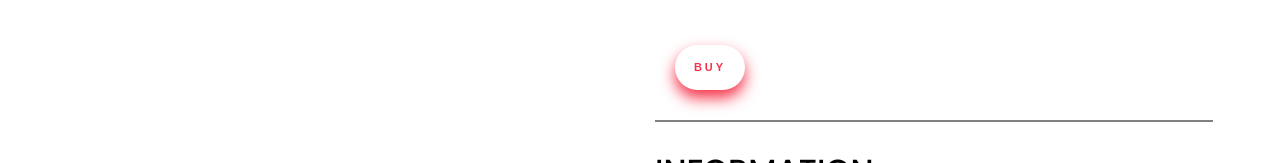
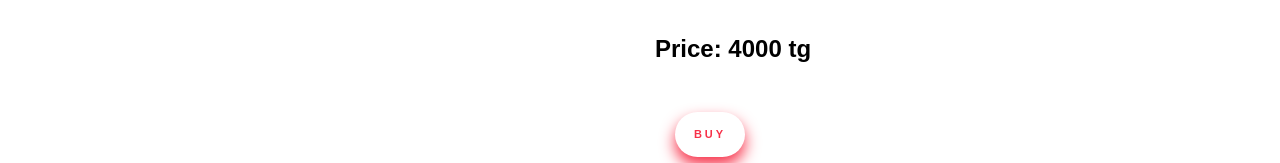
Before and after one commit to N2749/webFinalProject, a plain HTML site: page mangapage1.html in a window 1280 px wide. Shown: the part 779-942 px from the top of the page. Drawn offline with Linux system fonts and the light colour scheme.

Commit message:
added price of product

```diff
--- a/mangapage1.html
+++ b/mangapage1.html
@@ -87,6 +87,7 @@
 						<h2>Quantity</h2>
 						<div class="amount"><input type="text" name="price" value="1"></div>
 					</div>
+					<h2 class="price" style="font-size: 24px">Price: 4000 tg</h2>
 					<a href="#" class="floating-button">Buy</a>
 					<div class="inf-inf">
 						<h2 class="inf-inf-title">Information</h2><br>
```
